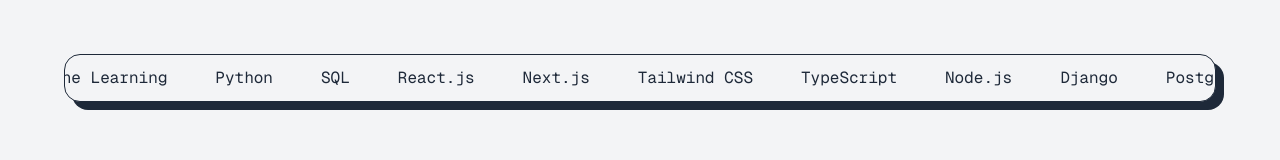
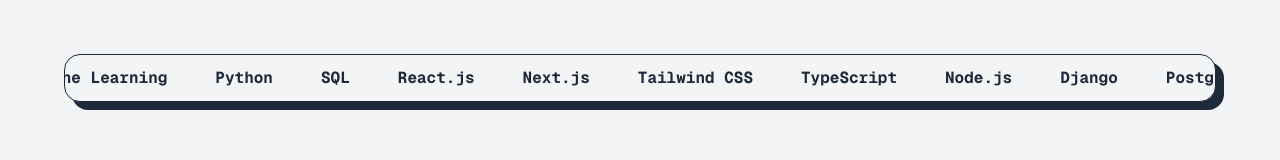
Before and after one commit to MuriloZangari/dev-portfolio, a Next.js app: page / in a window 1280 px wide. Shown: the part 646-806 px from the top of the page. Built offline with nearby package versions, Linux system fonts and the light colour scheme.

Commit message:
feat: adjust scrolling ticker for skills with animated loop

```diff
--- a/src/app/components/ui/ScrollingSkills.tsx
+++ b/src/app/components/ui/ScrollingSkills.tsx
@@ -49,7 +49,7 @@ export default function ScrollingSkills() {
       {/* 🔸 Card principal com animação */}
       <div className="relative z-10 w-full overflow-hidden border border-gray-800 dark:border-white bg-gray-100 dark:bg-gray-900 text-gray-800 dark:text-sky-300 bg-opacity-80 rounded-2xl py-3 min-h-[48px] flex items-center">
         <motion.div
-          className="flex gap-12 whitespace-nowrap px-4 text-sm md:text-base font-mono absolute"
+          className="flex gap-12 whitespace-nowrap px-4 text-sm md:text-base font-mono font-bold absolute"
           animate={controls}
         >
           {[...skills, ...skills].map((skill, idx) => (
--- a/src/app/page.tsx
+++ b/src/app/page.tsx
@@ -79,7 +79,7 @@ export default function Home() {
       </div>
 
       {/* 🔽 SCROLLING SKILLS SEPARADO ABAIXO */}
-      <div className="w-full px-4 max-w-7xl">
+      <div className="w-full px-4 max-w-7xl my-12">
         <AnimatedText
 
           delay={0.9}
```
